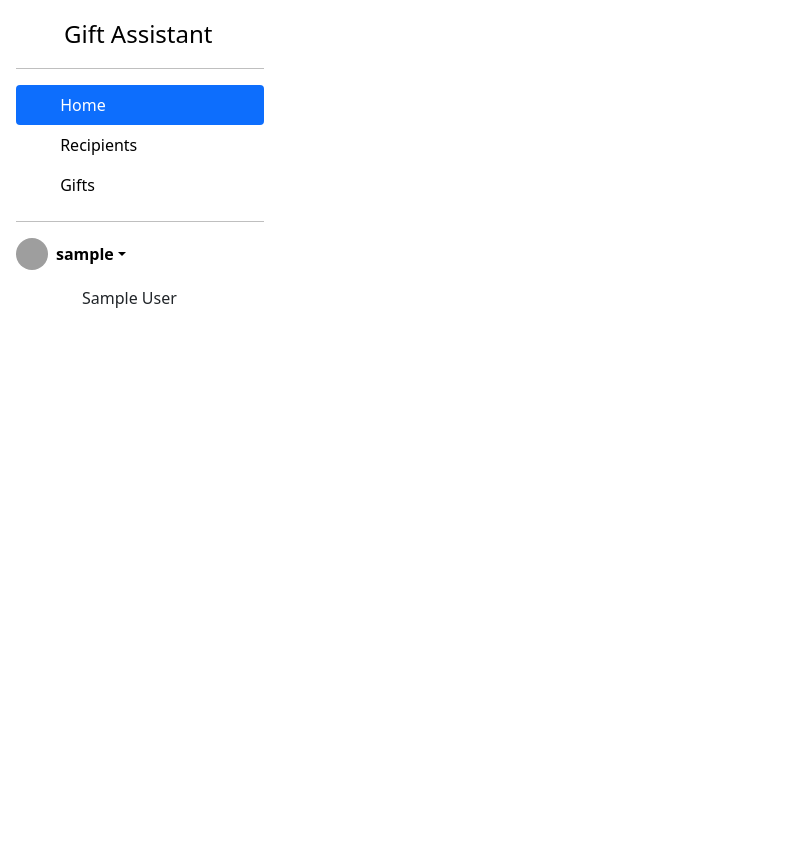
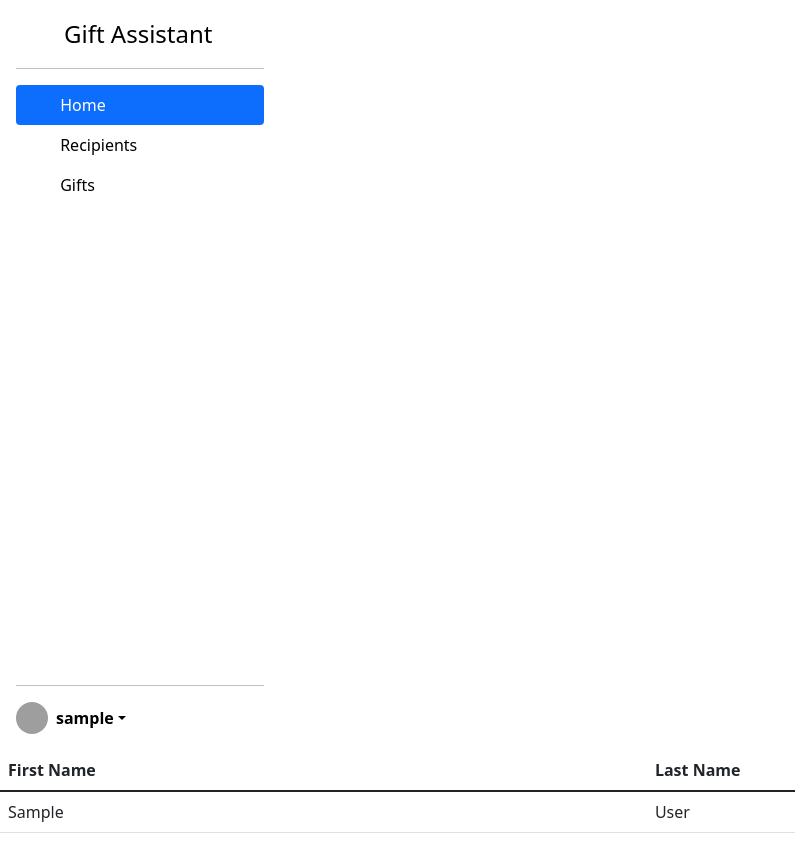
Before and after one commit to Se7enSquared/gift-assistant, a Django app: page /recipients/ in a window 1280 px wide. Shown: the whole page, without its empty margins (0-795 px from the left). Before the commit the page ends 308 px from the top, so only its background shows below. Run offline with Django 4.2, Linux system fonts and the light colour scheme; a user stored in the database is signed in; tables that the repository leaves empty hold one stand-in row (values such as "Sample post"); grey boxes are pictures that could not be loaded.

Commit message:
recipients in table, sidebar full vh but table below it need fix

```diff
--- a/gift_app/templates/gift_app/recipients.html
+++ b/gift_app/templates/gift_app/recipients.html
@@ -7,9 +7,20 @@
     <nav id="sidebar" class="space-top">
         {% include "sidebar.html" %}
     </nav>
-<div class="container">
+        <table class="table flex-wrapper" id="recipient_tbl">
+            <thead>
+                <tr>
+                    <th scrope="col">First Name</th>
+                    <th scrope="col">Last Name</th>
+                </tr>
+            </thead>
+            <tbody>
                 {% for recipient in recipients %}
-        <p>{{recipient.first_name}} {{recipient.last_name}}</p>
+                <tr>
+                    <td>{{recipient.first_name}}</td>
+                    <td>{{recipient.last_name}}</td>
+                </tr>
                 {% endfor %}
-</div>
+            </tbody>
+        </table>
 {% endblock content %}
--- a/gift_app/templates/gift_app/sidebar.html
+++ b/gift_app/templates/gift_app/sidebar.html
@@ -1,5 +1,6 @@
 {% if user.is_authenticated %}
-    <div class="d-flex flex-column flex-shrink-0 p-3 text-black bg-white" id="sidebar" style="width: 280px;">
+<div class="d-flex flex-column flex-shrink-0 p-3 text-black bg-white"
+    style="width: 280px; height: calc(100vh - 50px);)">
     <a href="/" class="d-flex align-items-center mb-3 mb-md-0 me-md-auto text-black text-decoration-none">
         <svg class="bi me-2" width="40" height="32">
             <use xlink:href="#bootstrap"></use>
--- a/gift_app/templates/gift_app/welcome.html
+++ b/gift_app/templates/gift_app/welcome.html
@@ -7,8 +7,9 @@
 <nav id="sidebar" class="space-top">
     {% include "sidebar.html" %}
 </nav>
+
+<div class="container">
     <div class="jumbotron jumbotron-fluid" id="ga-welcome">
-        <div class="container">
         <h1 class="display-4">Welcome back {{ user.get_username }}</h1>
         <p class="lead">Choose a sidebar option to get started</p>
     </div>
```
Also changed, not shown: gift_app/static/css/style.css (+7 -8 lines). Lines whose indentation alone changed are shown as unchanged.
